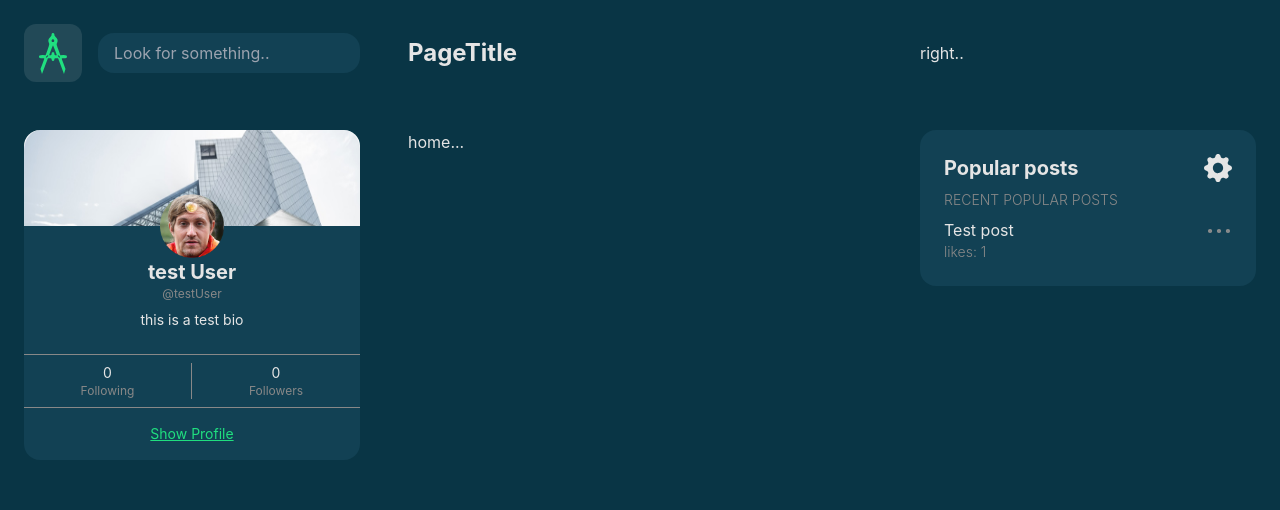
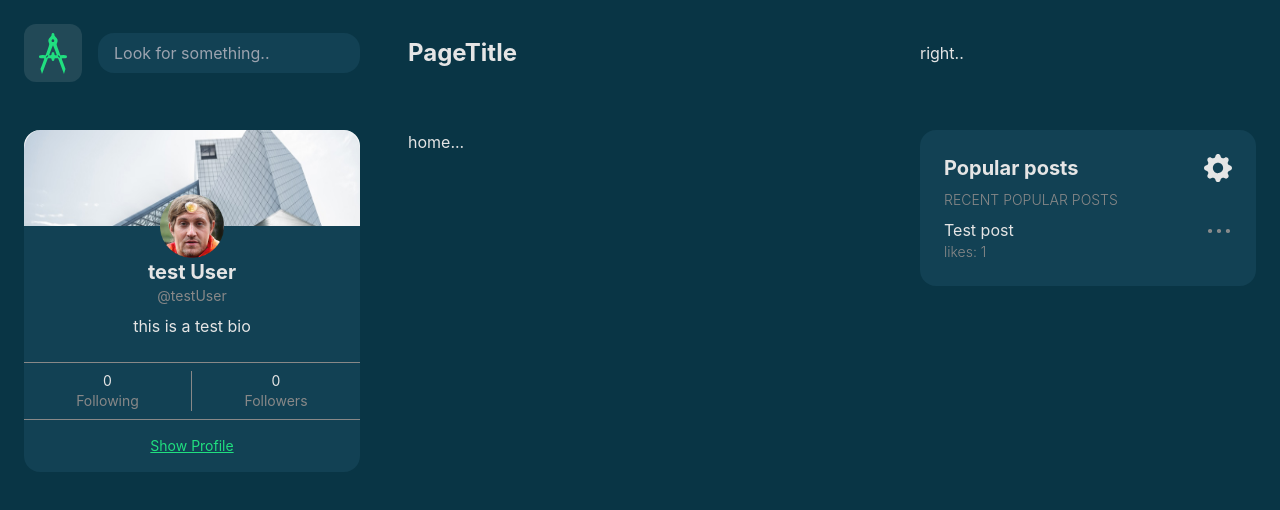
Before and after one commit to orcanicman/thinkr-js, a React (Create React App) app: page / in a window 1280 px wide. Shown: the top 510 px of the page. Built offline with nearby package versions, Linux system fonts and the light colour scheme.

Commit message:
changed a bit of styling

```diff
--- a/src/layouts/components/Profile/Profile.tsx
+++ b/src/layouts/components/Profile/Profile.tsx
@@ -27,19 +27,19 @@ export const Profile = () => {
       </div>
       <div className="border-b border-b-gray text-center">
         <div className="text-xl font-bold">{user.profile.name}</div>
-        <div className="text-gray text-xs mb-2">@{user.profile.tag}</div>
-        <div className="text-center text-sm mb-6">{user.profile.bio}</div>
+        <div className="text-gray text-sm mb-2">@{user.profile.tag}</div>
+        <div className="text-center mb-6">{user.profile.bio}</div>
       </div>
 
       <div className="flex text-center">
-        <div className="basis-1/2  border-r border-r-gray mt-2 mb-2 text-sm">
+        <div className="basis-1/2 border-r border-r-gray mt-2 mb-2 text-sm">
           {user.following.length}
-          <div className="basis-1/2 text-gray text-xs">Following</div>
+          <div className="basis-1/2 text-gray">Following</div>
         </div>
 
-        <div className="basis-1/2 text-sm mt-2">
+        <div className="basis-1/2 mt-2 text-sm">
           {user.followers.length}
-          <div className="basis-1/2 text-gray text-xs">Followers</div>
+          <div className="basis-1/2 text-gray">Followers</div>
         </div>
       </div>
       <div className="border-t border-t-gray p-4 w-full justify-center flex">
```
